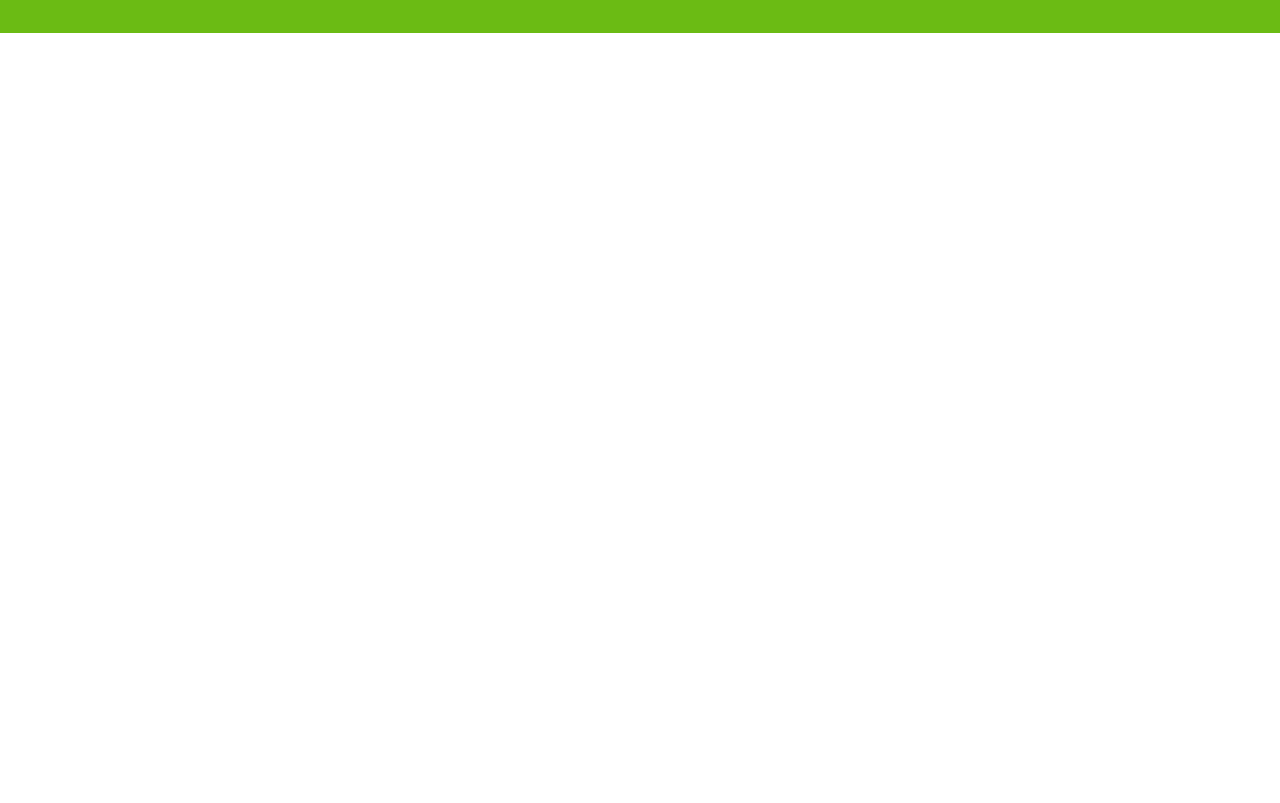
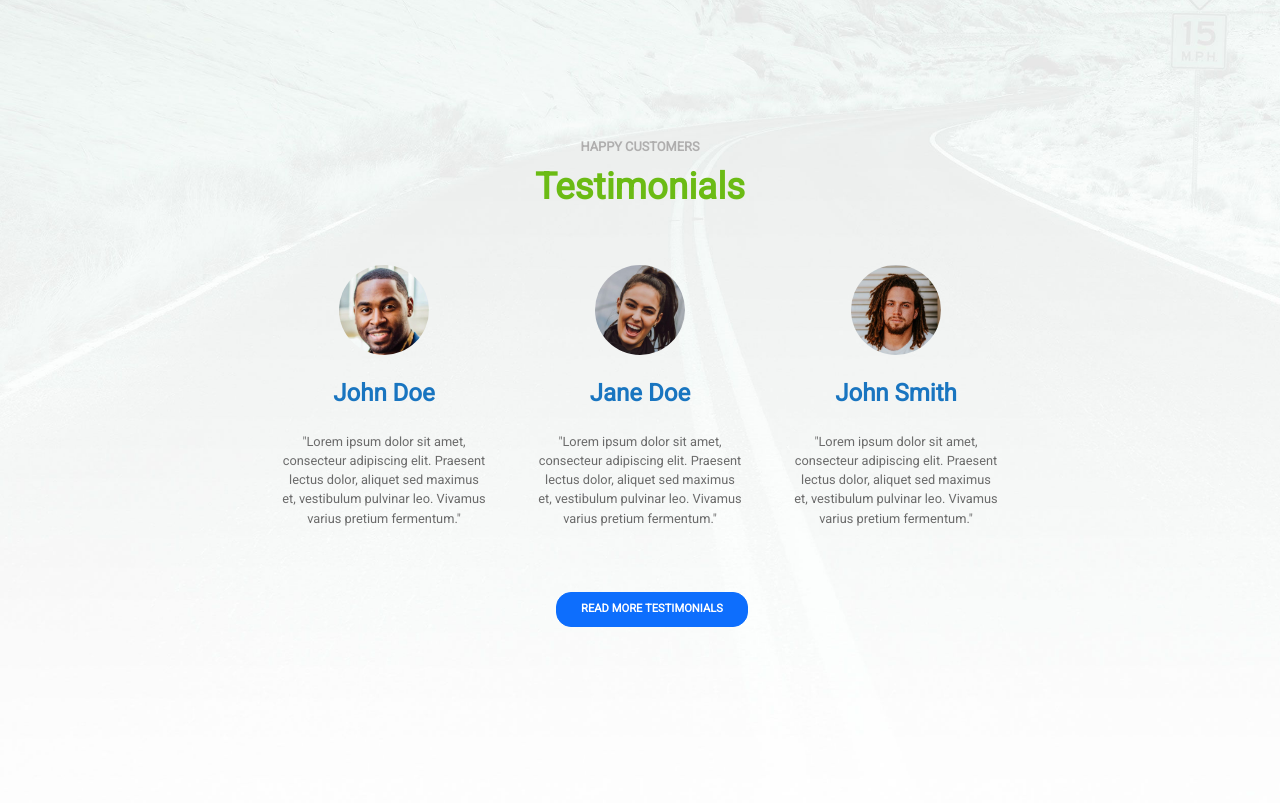
Before and after one commit to Shinrael/proj-html-vuejs, a Vue app: page / in a window 1280 px wide. Shown: the part 3517-4320 px from the top of the page. Before the commit the page ends 3550 px from the top, so only its background shows below. Built offline with nearby package versions, Linux system fonts and the light colour scheme.

Commit message:
[add] testimonial section

```diff
--- a/src/App.vue
+++ b/src/App.vue
@@ -5,6 +5,7 @@ import Hero from './components/Hero.vue';
 import Award from './components/Award.vue';
 import Service from './components/Service.vue';
 import MoveWithEase from './components/MoveWithEase.vue';
+import Testimonials from './components/Testimonials.vue';
 import Footer from './components/Footer.vue';
 
   export default {
@@ -14,6 +15,7 @@ import Footer from './components/Footer.vue';
       Award,
       Service,
       MoveWithEase,
+      Testimonials,
       Footer,
     },
     data(){
@@ -33,6 +35,7 @@ import Footer from './components/Footer.vue';
     <Award />
     <Service />
     <MoveWithEase />
+    <Testimonials/>
     <Footer />
   </body>
 </template>
--- /dev/null
+++ b/src/components/Testimonials.vue
@@ -0,0 +1,67 @@
+<script>
+import { store } from '../data/store'
+import Testimonialcard from './partials/Testimonialcard.vue'
+
+  export default {
+
+    components:{
+      Testimonialcard,
+    },
+
+    data(){
+      return{
+        store,
+      }
+    }
+  }
+</script>
+
+
+<template>
+  <section class="d-flex justify-content-center ">
+    <div class="container-testimonial text-center d-flex flex-column justify-content-center align-items-center ">
+      <div class="title-testimonial mb-5">
+        <h6>HAPPY CUSTOMERS</h6>
+      <h2>Testimonials</h2>
+      </div>
+      <div class="card-container d-flex align-items-center justify-content-around mb-5">
+        <Testimonialcard
+          v-for="(testimonial,index) in store.testimonialsCard"
+          :key="index"
+          :img="testimonial.img"
+          :name="testimonial.name"
+          :description="testimonial.description" />
+      </div>
+      <button type="button" class="btn btn-primary ms-4 w-25 ">READ MORE TESTIMONIALS</button>
+    </div>
+  </section>
+</template>
+
+
+<style lang="scss" scoped>
+  section{
+    height: 1000px;
+    background-image: url(../../public/img/avada-movers-testimonial-background.jpg);
+    background-size: cover;
+    .container-testimonial{
+      width: 60%;
+      h6{
+        color: #afaeae;
+        font-size: .8rem;
+        font-weight: bold;
+        padding-bottom: 2px;
+      }
+      h2{
+        color: #6bbb14;
+        font-weight: 700;
+        font-size: 2.3rem;
+      }
+      button{
+        font-size: .7rem;
+        font-weight: bold;
+        padding: 8px 20px;
+        border-radius: 15px;
+      }
+    }
+  }
+</style>
--- /dev/null
+++ b/src/components/partials/Testimonialcard.vue
@@ -0,0 +1,37 @@
+<script>
+  export default {
+    props:{
+      img: String,
+      name: String,
+      description: String,
+    }
+  }
+</script>
+
+
+<template>
+  <div class="card-test">
+    <div class="test-image mb-4">
+    <img :src="img" :alt="name" class="rounded-circle" width="90">
+    </div>
+    <div class="test-content text-center d-flex flex-column align-items-center ">
+    <h4 class="mb-4">{{ name }}</h4>
+    <p>{{ description }}</p>
+    </div>
+  </div>
+</template>
+
+
+<style lang="scss" scoped>
+  .test-content{
+    h4{
+      color: #1975c0;
+      font-weight: 600;
+    }
+    p{
+      color: #6b6b6b;
+      font-size: .8rem;
+      width: 80%;
+    }
+  }
+</style>
--- a/src/data/store.js
+++ b/src/data/store.js
@@ -1,6 +1,7 @@
 import { reactive } from 'vue';
 
 export const store = reactive({
+
   socialIcon : [
     {
       icon: 'fa-brands fa-facebook-f',
@@ -19,6 +20,7 @@ export const store = reactive({
       title: 'Youtube'
     }
   ],
+
   menuList : [
     'Home',
     'Rates',
@@ -27,6 +29,7 @@ export const store = reactive({
     'Blog',
     'Contact'
   ],
+
   cardsService : [
     {
       img: '../public/img/avada-movers-serviceonephoto-final.jpg',
@@ -43,5 +46,23 @@ export const store = reactive({
       title: 'Coast to Coast',
       paragraph: 'Lorem ipsum dolor sit amet, consecteur adipiscing elit. Nullam ac augue. Orci varius natoque penatibus et magnis dis parturient montes, ridiculus mus.'
     }
+  ],
+
+  testimonialsCard : [
+    {
+      img: '../public/img/avada-movers-johndoe-final.jpg',
+      name: 'John Doe',
+      description: '"Lorem ipsum dolor sit amet, consecteur adipiscing elit. Praesent lectus dolor, aliquet sed maximus et, vestibulum pulvinar leo. Vivamus varius pretium fermentum."'
+    },
+    {
+      img: '../public/img/avada-movers-janedoe-final.jpg',
+      name: 'Jane Doe',
+      description: '"Lorem ipsum dolor sit amet, consecteur adipiscing elit. Praesent lectus dolor, aliquet sed maximus et, vestibulum pulvinar leo. Vivamus varius pretium fermentum."'
+    },
+    {
+      img: '../public/img/avada-movers-johnsmith-final.jpg',
+      name: 'John Smith',
+      description: '"Lorem ipsum dolor sit amet, consecteur adipiscing elit. Praesent lectus dolor, aliquet sed maximus et, vestibulum pulvinar leo. Vivamus varius pretium fermentum."'
+    },
   ]
 })
```
